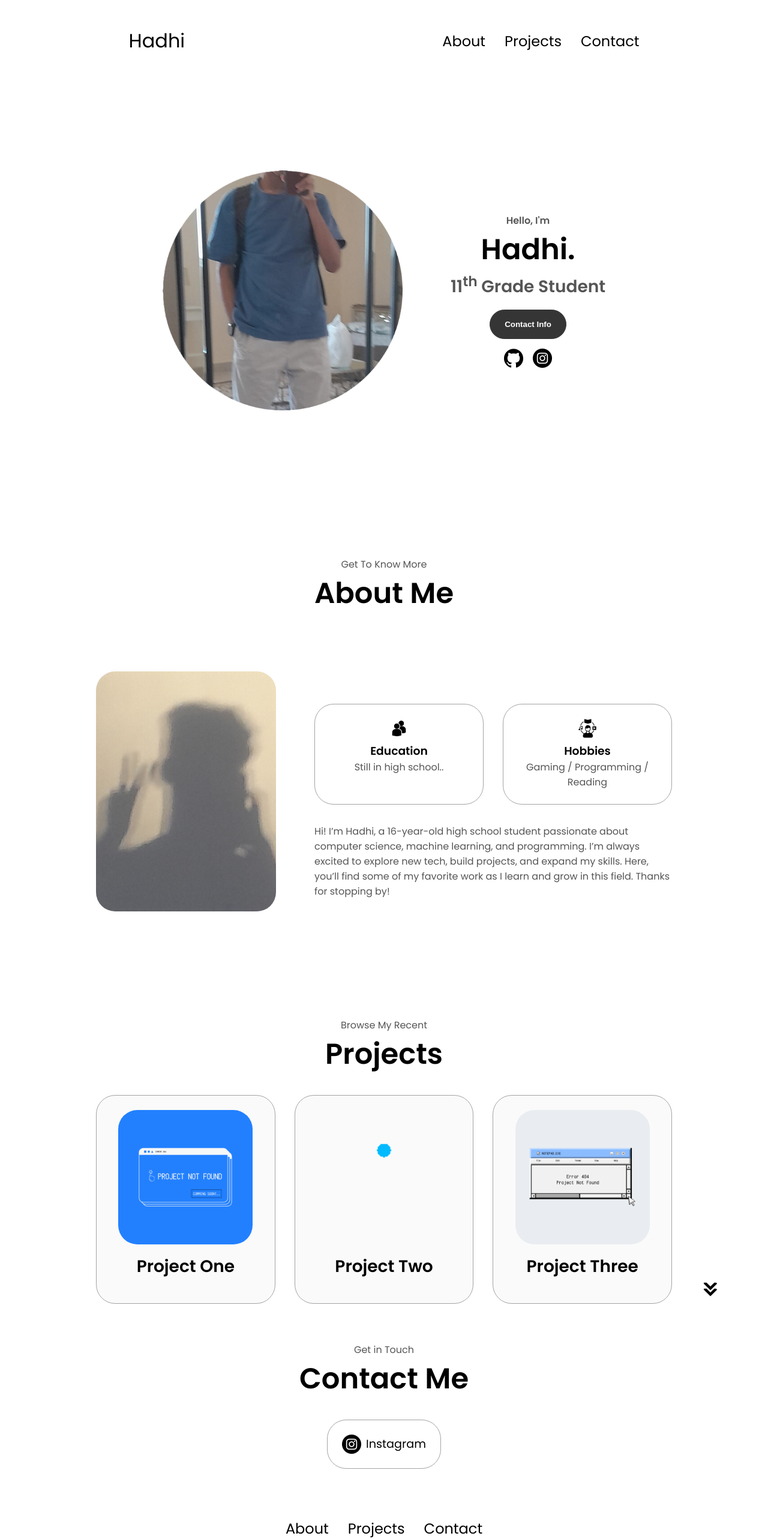
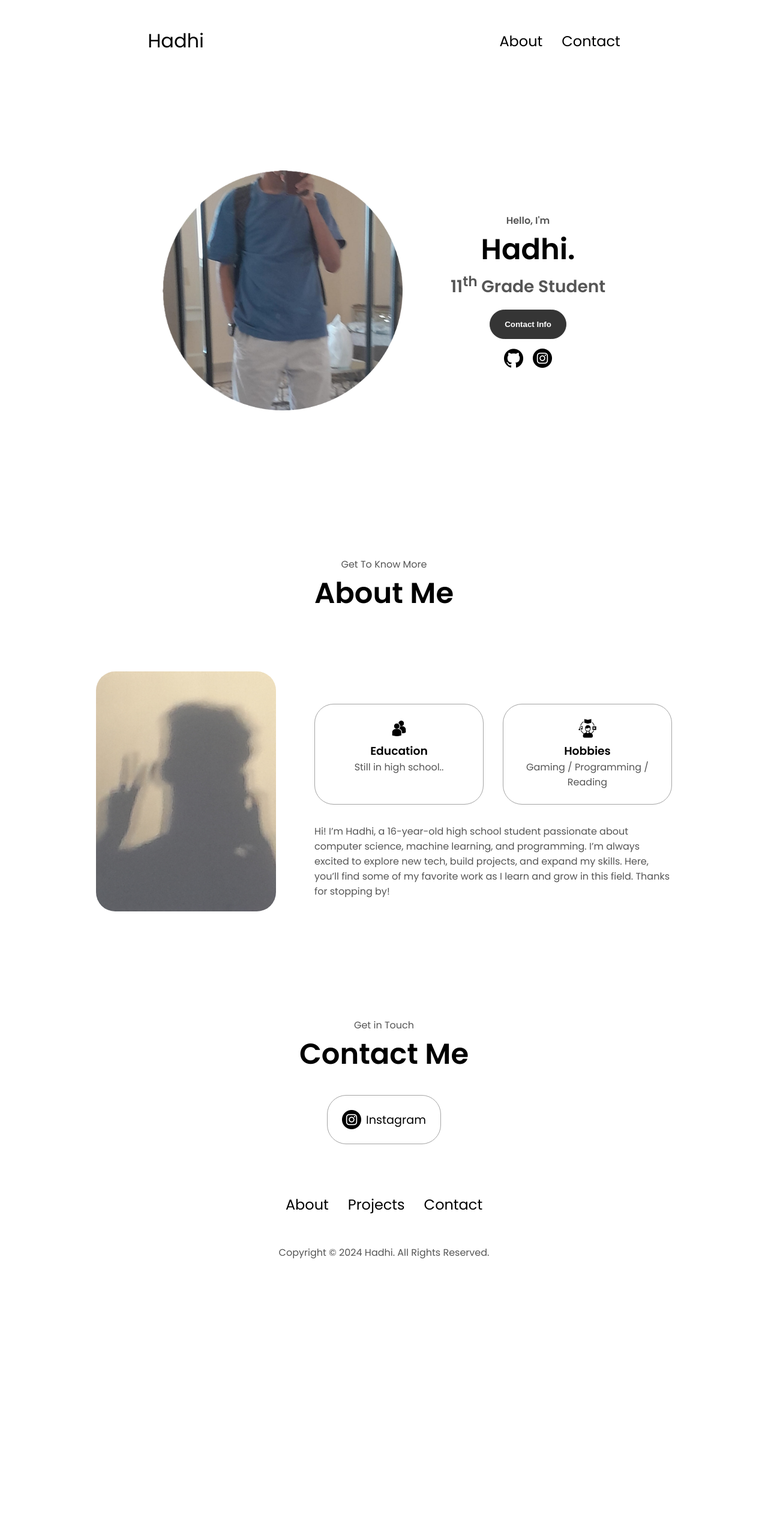
Before and after one commit to haaaddhiii/portfolio, a plain HTML site: page index.html in a window 1280 px wide. Shown: the top 2565 px of the page at 60% size. After the commit the page ends 2147 px from the top, so only its background shows below. Drawn offline with Linux system fonts and the light colour scheme.

Commit message:
Update index.html

```diff
--- a/index.html
+++ b/index.html
@@ -15,7 +15,7 @@
         <ul class="nav-links">
           <li><a href="#about">About</a></li>
           <!-- <li><a href="#experience">Experience</a></li> -->
-          <li><a href="#projects">Projects</a></li>
+          <!-- <li><a href="#projects">Projects</a></li> -->
           <li><a href="#contact">Contact</a></li>
         </ul>
       </div>
@@ -270,7 +270,7 @@
         onclick="location.href='./#projects'"
       />
     </section> -->
-    <section id="projects">
+    <!-- <section id="projects">
       <p class="section__text__p1">Browse My Recent</p>
       <h1 class="title">Projects</h1>
       <div class="experience-details-container">
@@ -285,7 +285,7 @@
             </div>
             <h2 class="experience-sub-title project-title">Project One</h2>
             <div class="btn-container">
-              <!-- <button
+              <button
                 class="btn btn-color-2 project-btn"
                 onclick="location.href='https://github.com/'"
               >
@@ -296,7 +296,7 @@
                 onclick="location.href='https://github.com/'"
               >
                 Live Demo
-              </button> -->
+              </button>
             </div>
           </div>
           <div class="details-container color-container">
@@ -309,7 +309,7 @@
             </div>
             <h2 class="experience-sub-title project-title">Project Two</h2>
             <div class="btn-container">
-              <!-- <button
+              <button
                 class="btn btn-color-2 project-btn"
                 onclick="location.href='https://github.com/'"
               >
@@ -320,7 +320,7 @@
                 onclick="location.href='https://github.com/'"
               >
                 Live Demo
-              </button> -->
+              </button>
             </div>
           </div>
           <div class="details-container color-container">
@@ -333,7 +333,7 @@
             </div>
             <h2 class="experience-sub-title project-title">Project Three</h2>
             <div class="btn-container">
-              <!-- <button
+              <button
                 class="btn btn-color-2 project-btn"
                 onclick="location.href='https://github.com/'"
               >
@@ -344,7 +344,7 @@
                 onclick="location.href='https://github.com/'"
               >
                 Live Demo
-              </button> -->
+              </button>
             </div>
           </div>
         </div>
@@ -355,7 +355,7 @@
         class="icon arrow"
         onclick="location.href='./#contact'"
       />
-    </section>
+    </section> -->
     <section id="contact">
       <p class="section__text__p1">Get in Touch</p>
       <h1 class="title">Contact Me</h1>
```
